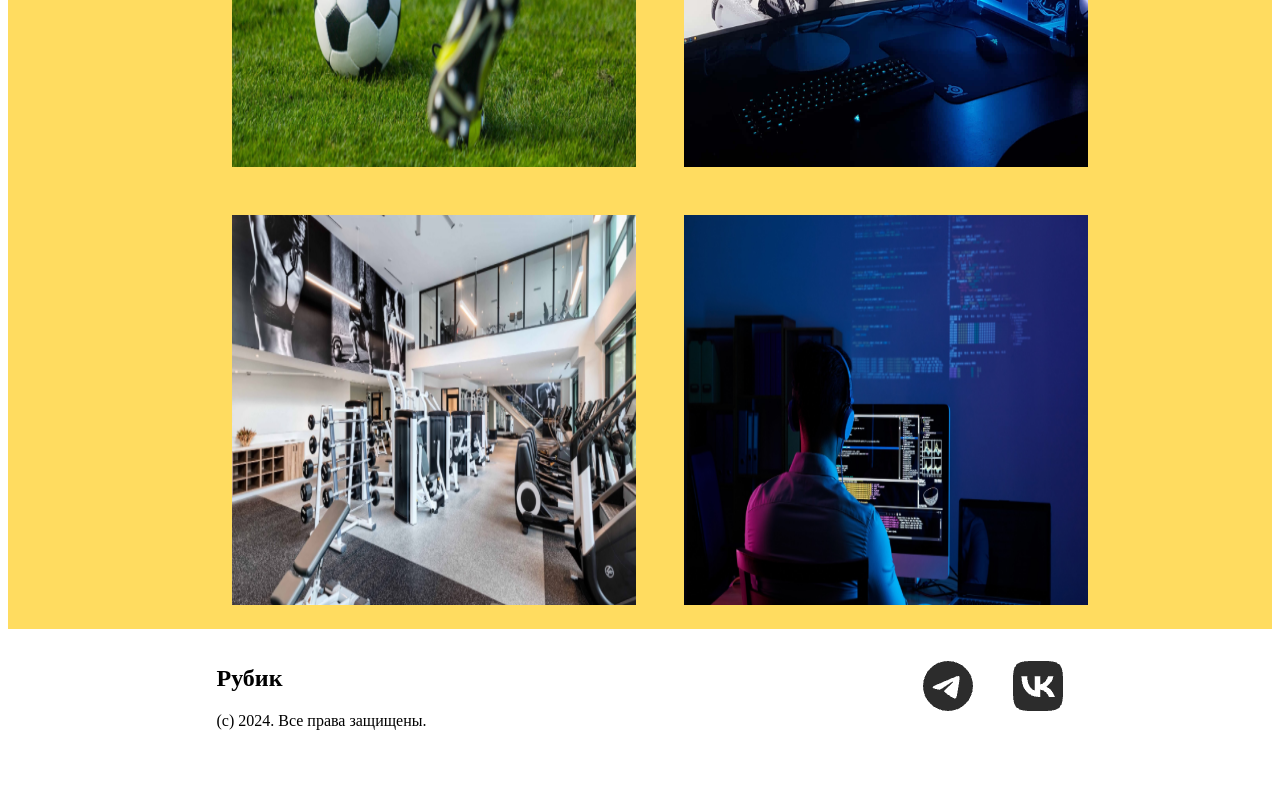
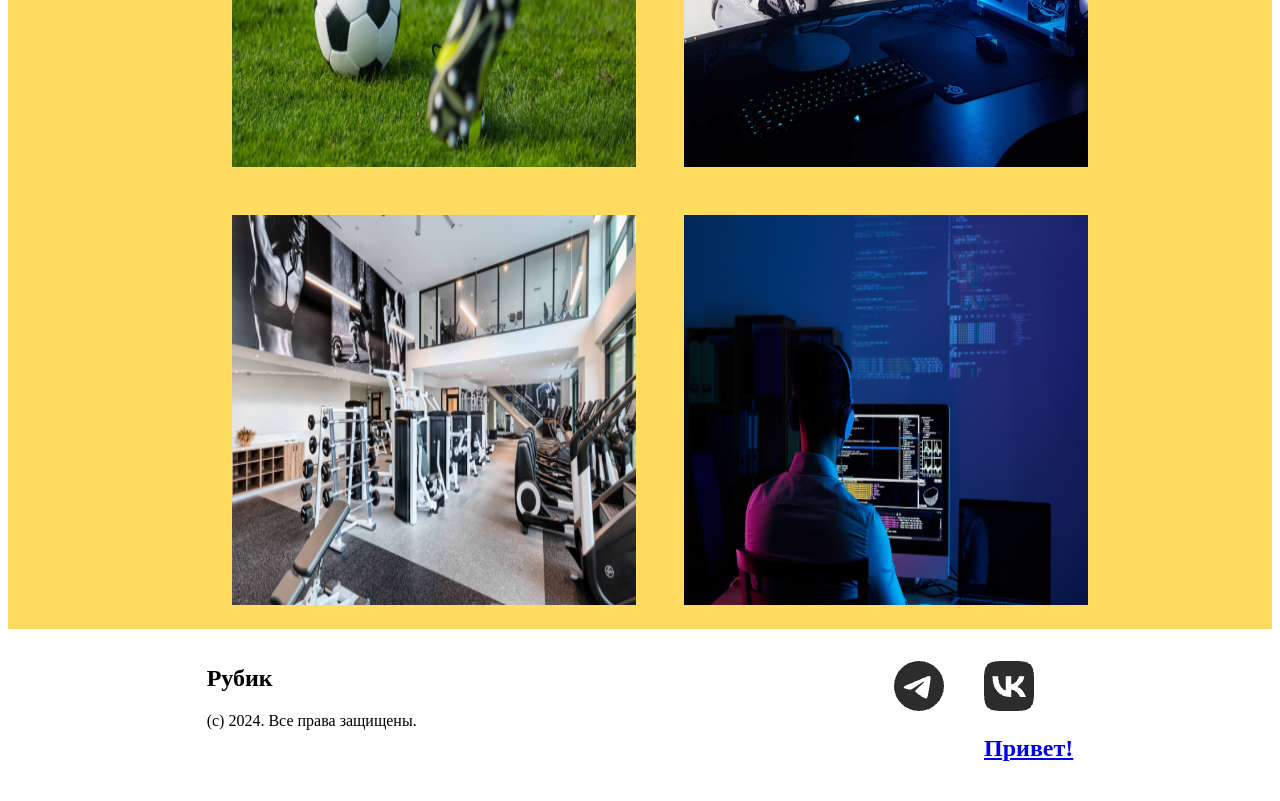
Before and after one commit to 228Karich228/KarkaProject, a plain HTML site: page index.html in a window 1280 px wide. Shown: the part 2602-3403 px from the top of the page. Before the commit the page ends 3356 px from the top, so only its background shows below. Drawn offline with Linux system fonts and the light colour scheme.

Commit message:
Add index.html

```diff
--- a/index.html
+++ b/index.html
@@ -82,6 +82,7 @@
                 <li class="footer_item">
                     <a class="footer__link" href="https://vk.com/imrubik">
                         <img class="footer_img" src="img/vk.png" alt="vk">
+                        <h2>Привет!</h2>
                     </a>
                 </li>
             </ul>
```
